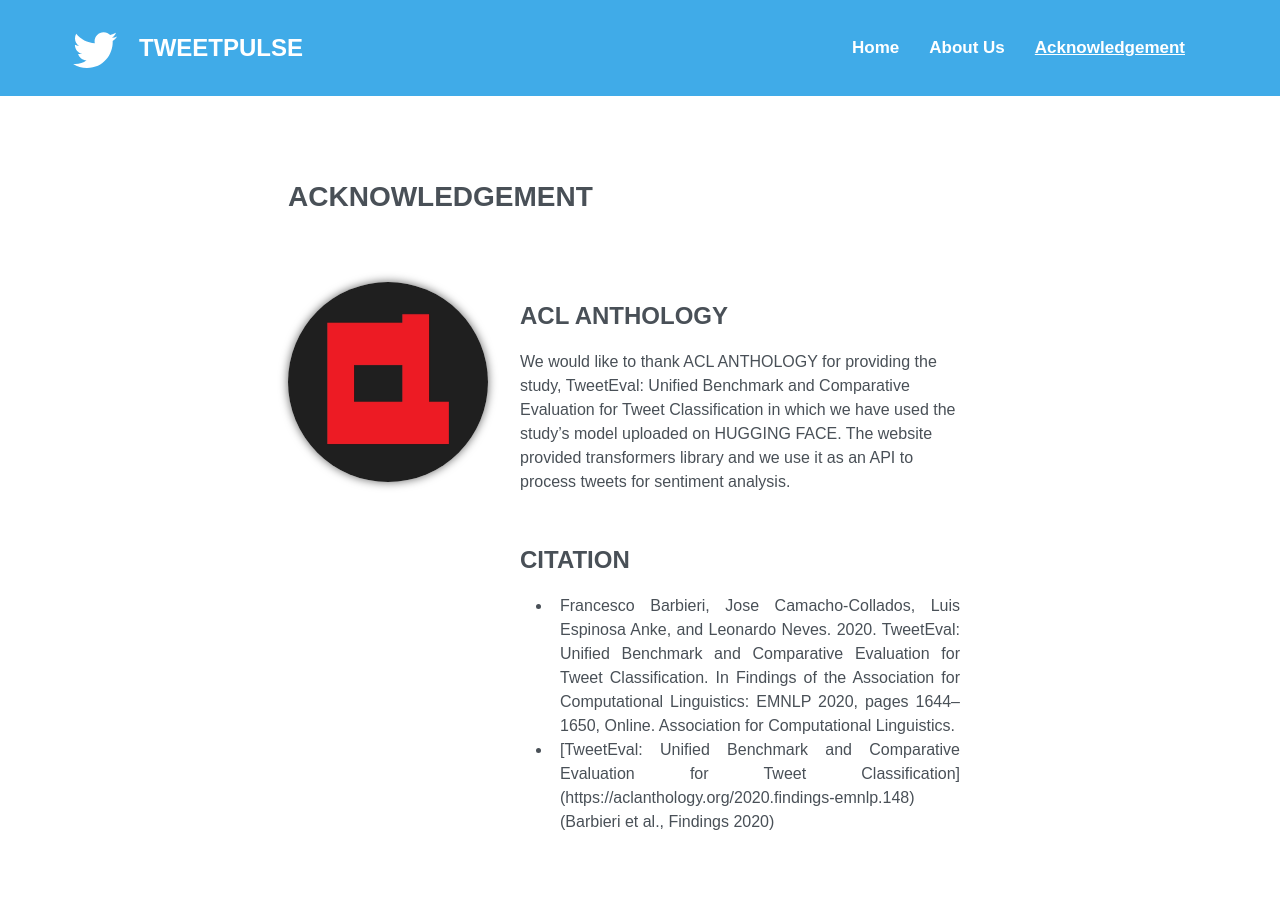
After one commit to PeezzaPy/Twitter-Sentiment-Analysis, a Flask app: page /acknowledgement in a window 1280 px wide. The commit adds this page. Run offline with Flask 3, Linux system fonts and the light colour scheme; parts of the project's set-up code (start-up, migrations or seed data) failed here and were passed over.

Commit message:
added acknowledgement page

```diff
--- a/app.py
+++ b/app.py
@@ -21,6 +21,10 @@
 @app.route('/about')
 def about():
     return render_template('about.html')
+
+@app.route('/acknowledgement')
+def acknowledgement():
+    return render_template('acknowledgement.html')
 
 @app.route('/login')
 def login():
--- /dev/null
+++ b/static/css/ack-styles.css
@@ -0,0 +1,66 @@
+* {
+    padding: 0;
+    margin: 0;
+    box-sizing: border-box;
+}
+
+body {
+    font-family: 'Source Sans Pro', sans-serif;
+    font-size: 1rem;
+    font-weight: 400;
+    line-height: 1.5;
+    color: #495057;
+    padding-bottom: 4rem;
+}
+
+.container-body {
+    width: 60%;
+    margin: 0 auto;
+    padding-left: 2rem;
+    padding-right: 2rem;
+    display: flex;
+    flex-direction: column;
+}
+
+.title-body {
+    font-style: normal;
+    font-size: 28px;
+    font-weight: bold;
+    padding-top: 5rem;
+    padding-bottom: 4rem;
+}
+
+.container-description {
+    width: 100%;
+    display: flex;
+}
+
+.container-description img {
+    width: 200px;
+    height: 200px;
+    border-radius: 50%;
+    box-shadow: 0 0 10px rgba(0, 0, 0, 0.6);
+}
+
+#description {
+    padding: 1rem 2rem;
+}
+
+#citation {
+    padding: 3rem 2rem 1rem 2rem;
+}
+
+.content p {
+    padding-right: 2rem;
+    padding-left: 2rem;
+}
+
+.content ul {
+    padding-right: 2rem;
+    padding-left: 4rem;
+    text-align: justify;
+}
+
+.content li {
+    padding-left: 0.5rem;
+}
--- /dev/null
+++ b/static/css/header.css
@@ -0,0 +1,56 @@
+header.site-header {
+    background: #40ABE8;
+    height: 12vh;
+}
+
+.title {
+    margin-right: auto;
+}
+
+.container-header {
+    width: 90%;
+    height: 100%;
+    padding-right: 1rem;
+    margin: 0 auto;
+    display: flex;
+    justify-content: space-between;
+    align-items: center;
+}
+
+.container-header img {
+    height: 40px;
+    width: 60px;
+}
+
+.container-header p {
+    padding-left: 15px;
+    color: white;
+    font-size: 24px;
+    font-weight: bold;
+}
+
+.container-header nav {
+    float: right;
+}
+
+.nav-links {
+    display: flex;
+    align-items: center;
+    list-style: none;
+}
+
+.nav-links li {
+    margin-left: 15px;
+    margin-right: 15px;
+}
+
+.nav-links a {
+    color: white;
+    text-decoration: none;
+    font-weight: bold;
+    font-size: 17px;
+}
+
+.nav-links a:hover, .nav-links a.active {
+    text-decoration: underline;
+}
--- a/templates/about.html
+++ b/templates/about.html
@@ -4,6 +4,7 @@
         <meta name="viewport" content="width=device-width, initial-scale=1.0">
         <link rel="stylesheet" href="https://cdnjs.cloudflare.com/ajax/libs/font-awesome/5.15.1/css/all.min.css" />
         <link rel="stylesheet" href="{{ url_for('static', filename='css/about-styles.css') }}">
+        <link rel="stylesheet" href="{{ url_for('static', filename='css/header.css')}}">
     </head>
     <body>
         <header class="site-header">
@@ -14,10 +15,11 @@
                     <ul class="nav-links">
                         <li><a href="{{ url_for('index') }}">Home</a></li>
                         <li><a href="{{ url_for('about') }}" class="active">About Us</a></li>
-                        <li><a href="#" id="acknowledgement-link">Acknowledgement</a></li>
+                        <li><a href="{{ url_for('acknowledgement') }}">Acknowledgement</a></li>
                     </ul>
                 </nav>
             </div>
+        </header>
         <div class="container-title">
             <p>ABOUT US</p>
         </div>
@@ -67,6 +69,5 @@
                 </nav>
             </div>
         </div>
-        </header>
     </body>
 </html>
--- /dev/null
+++ b/templates/acknowledgement.html
@@ -0,0 +1,55 @@
+<html lang="en">
+    <head>
+        <meta charset="UTF-8">
+        <meta name="viewport" content="width=device-width, initial-scale=1.0">
+        <link rel="stylesheet" href="{{ url_for('static', filename='css/ack-styles.css') }}">
+        <link rel="stylesheet" href="{{ url_for('static', filename='css/header.css')}}">
+    </head>
+    <body>
+        <header class="site-header">
+            <div class="container-header">
+                <img src={{ url_for('static', filename='images/header-logo.svg') }} alt="header-logo">
+                <p class="title">TWEETPULSE</p>
+                <nav>
+                    <ul class="nav-links">
+                        <li><a href="{{ url_for('index') }}">Home</a></li>
+                        <li><a href="{{ url_for('about') }}">About Us</a></li>
+                        <li><a href="{{ url_for('acknowledgement') }}" class="active">Acknowledgement</a></li>
+                    </ul>
+                </nav>
+            </div>
+        </header>
+        <div class="container-body">
+            <p class="title-body">ACKNOWLEDGEMENT</p>
+            <section class="container-description">
+                <img src="{{ url_for('static', filename="images/anthology.jpg") }}"/>
+                <div class="content">
+                    <h1 id="description">ACL ANTHOLOGY</h1>
+                    <p>
+                        We would like to thank ACL ANTHOLOGY for providing the study,
+                        TweetEval: Unified Benchmark and Comparative Evaluation for Tweet
+                        Classification in which we have used the study’s model uploaded on
+                        HUGGING FACE. The website provided transformers library and we use
+                        it as an API to process tweets for sentiment analysis.
+                    </p>
+
+                    <h1 id="citation">CITATION</h1>
+                    <ul>
+                        <li>
+                            Francesco Barbieri, Jose Camacho-Collados, Luis Espinosa Anke, and
+                            Leonardo Neves. 2020. TweetEval: Unified Benchmark and Comparative
+                            Evaluation for Tweet Classification. In Findings of the Association
+                            for Computational Linguistics: EMNLP 2020, pages 1644–1650, Online.
+                            Association for Computational Linguistics.
+                        </li>
+                        <li>
+                            [TweetEval: Unified Benchmark and Comparative Evaluation for Tweet Classification]
+                            (https://aclanthology.org/2020.findings-emnlp.148) (Barbieri et al., Findings 2020)
+                        </li>
+                    </ul>
+                    </section>
+                </div>
+            </section>
+        </div>
+    </body>
+</html>
--- a/templates/home.html
+++ b/templates/home.html
@@ -4,6 +4,7 @@
         <meta name="viewport" content="width=device-width, initial-scale=1.0">
         <link rel="stylesheet" href="https://cdnjs.cloudflare.com/ajax/libs/font-awesome/5.15.1/css/all.min.css" />
         <link rel="stylesheet" href="{{ url_for('static', filename='css/home-styles.css') }}">
+        <link rel="stylesheet" href="{{ url_for('static', filename='css/header.css')}}">
     </head>
     <body>
         <header class="site-header">
@@ -14,7 +15,7 @@
                     <ul class="nav-links">
                         <li><a href="{{ url_for('index') }}" class="active">Home</a></li>
                         <li><a href="{{ url_for('about') }}">About Us</a></li>
-                        <li><a href="#" id="acknowledgement-link">Acknowledgement</a></li>
+                        <li><a href="{{ url_for('acknowledgement') }}">Acknowledgement</a></li>
                     </ul>
                 </nav>
             </div>
@@ -33,7 +34,7 @@
                 </div>
                 <div class="container-button">
                     <a class="primary-button" href="{{ url_for('login') }}">
-                        <i class="fab fa-twitter"></i> Sign in with Twitter
+                        <i class="fab fa-twitter"></i> Start Analyzing Tweets
                     </a>
                 </div>
             </div>
```
Also changed, not shown: static/css/about-styles.css (+2 -58 lines), static/css/home-styles.css (+0 -57 lines), static/images/anthology.jpg (added), static/images/anthology.png (added). Lines whose indentation alone changed are shown as unchanged.
